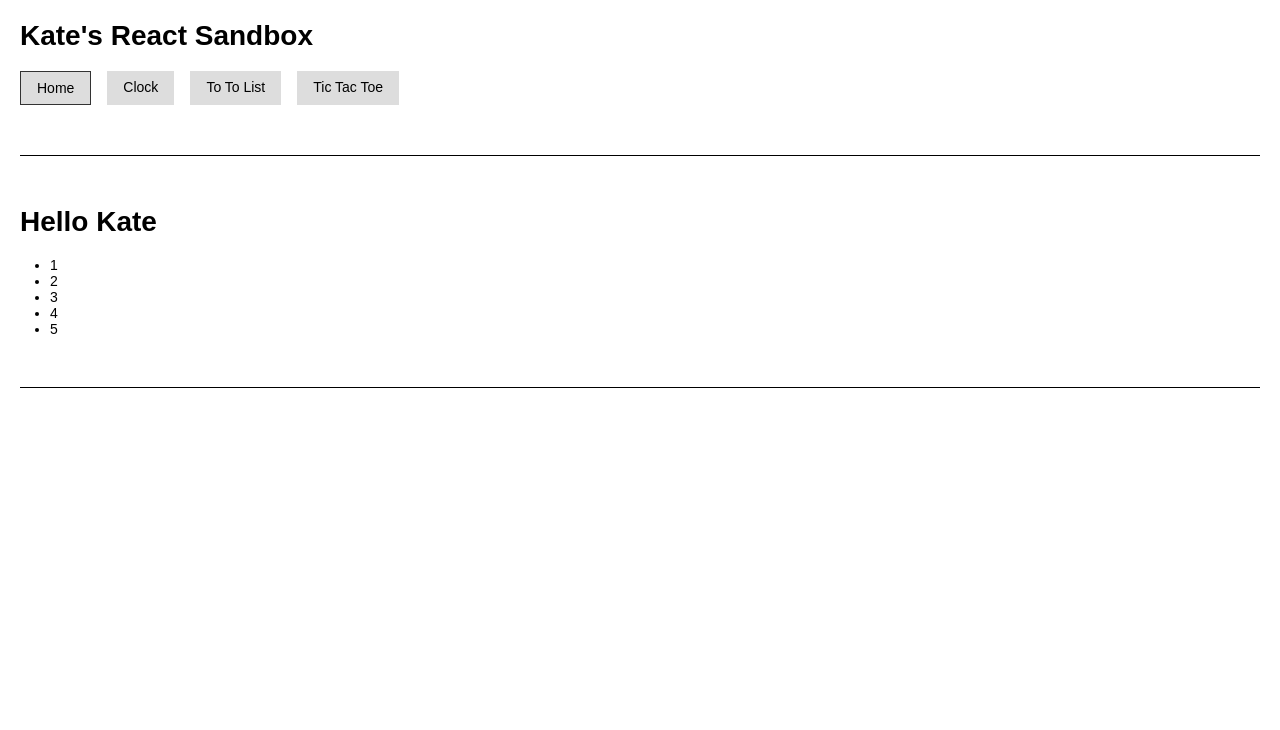
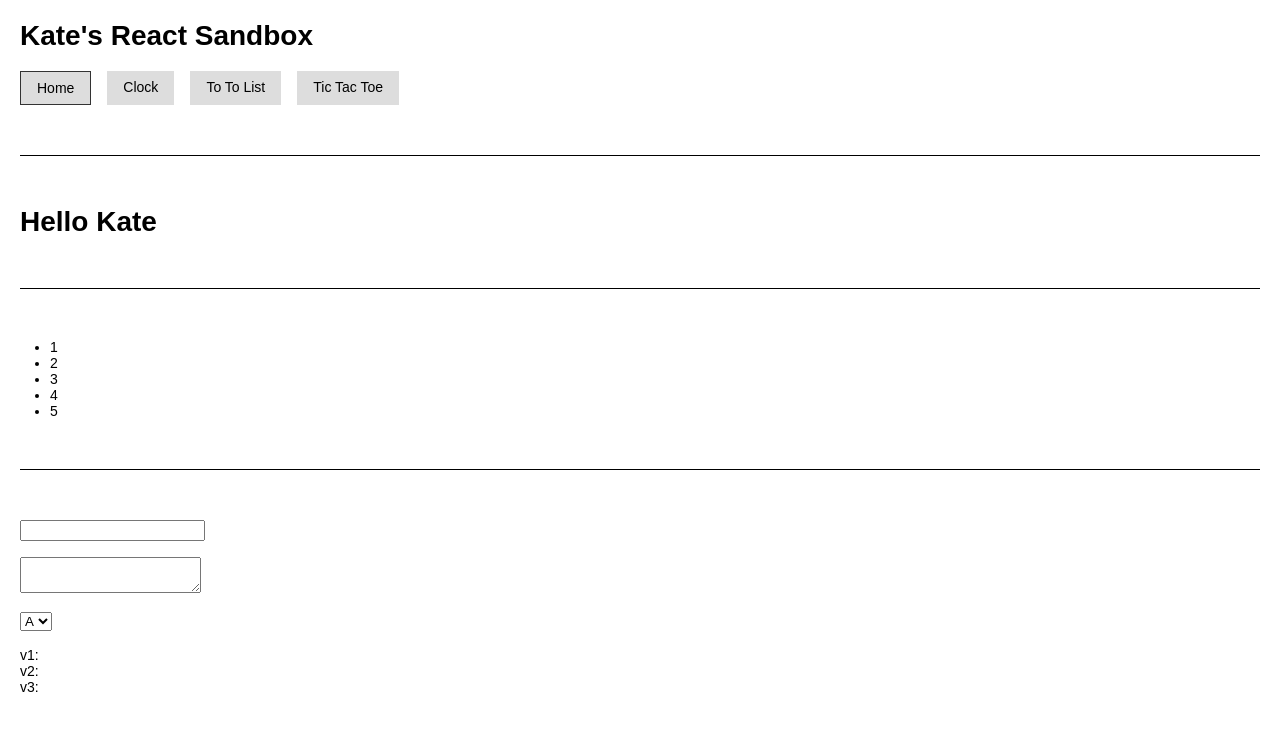
Before and after one commit to kate-arnold/my-app, a React (Create React App) app: page / in a window 1280 px wide. Shown: the top 730 px of the page. Built offline with nearby package versions, Linux system fonts and the light colour scheme.

Commit message:
Try out controlled components

```diff
--- a/src/components/HelloWorld.js
+++ b/src/components/HelloWorld.js
@@ -19,12 +19,59 @@ function NumberList(props) {
 }
 
 class HelloWorld extends React.Component {
+  constructor(props) {
+    super(props);
+    this.state = {v1: '', v2: '', v3: ''};
+
+    this.handleV1Change = this.handleV1Change.bind(this);
+    this.handleV2Change = this.handleV2Change.bind(this);
+    this.handleV3Change = this.handleV3Change.bind(this);
+  }
+
+  handleV1Change(e) {
+    this.setState({v1: e.target.value});
+  }
+
+  handleV2Change(e) {
+    this.setState({v2: e.target.value});
+  }
+
+  handleV3Change(e) {
+    this.setState({v3: e.target.value});
+  }
+
   render() {
     return (
       <div>
         <h1>Hello {this.props.name}</h1>
 
+        <div className="line-between-components"></div>
+
         <NumberList numbers={n} />
+
+        <div className="line-between-components"></div>
+
+        <form>
+          <div className="mt">
+            <input type="text" value={this.state.v1} onChange={this.handleV1Change} />
+          </div>
+          <div className="mt">
+            <textarea value={this.state.v2} onChange={this.handleV2Change} />
+          </div>
+          <div className="mt">
+            <select value={this.state.v3} onChange={this.handleV3Change}>
+              <option value="a">A</option>
+              <option value="b">B</option>
+              <option value="c">C</option>
+            </select>
+          </div>
+        </form>
+
+        <div className="mt">
+          <div>v1: {this.state.v1}</div>
+          <div>v2: {this.state.v2}</div>
+          <div>v3: {this.state.v3}</div>
+        </div>
 
         <div className="line-between-components"></div>
       </div>
```
Also changed, not shown: 1 other file (tests, documents, lock files or other folders).
